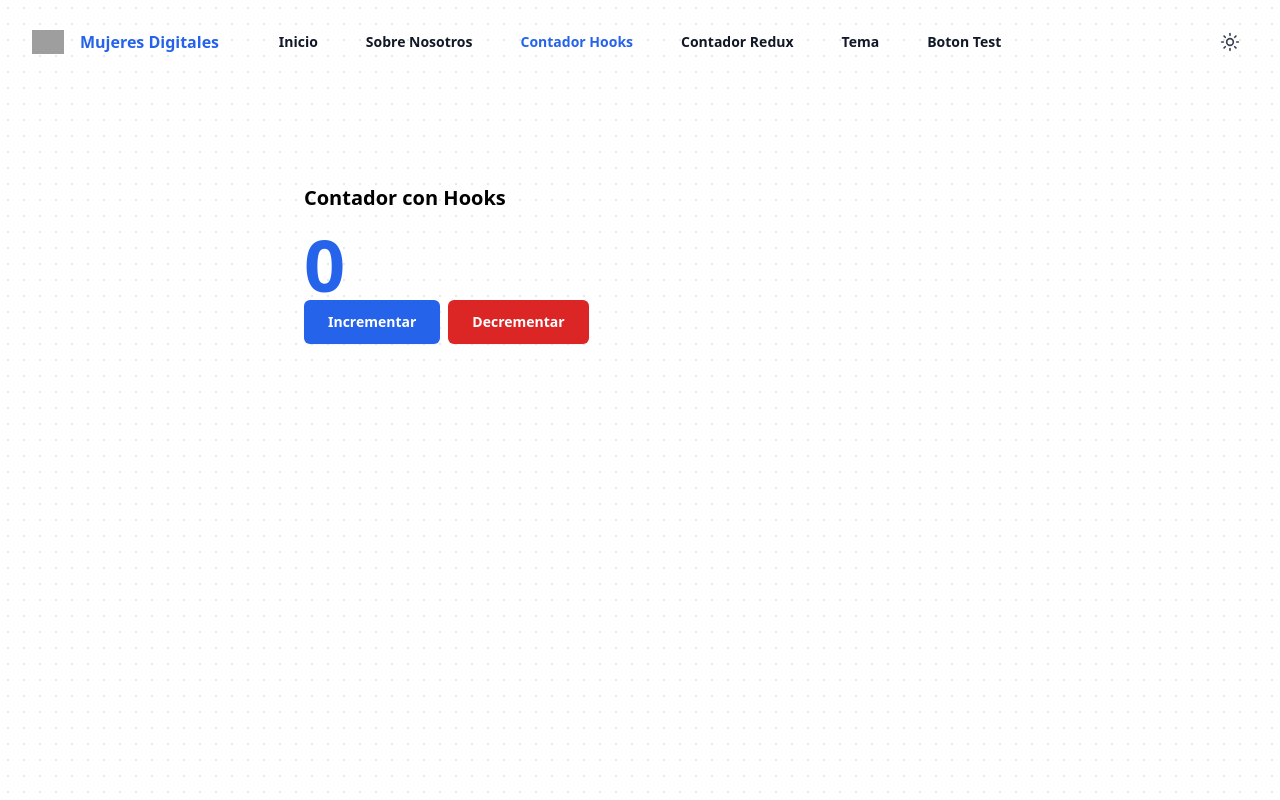
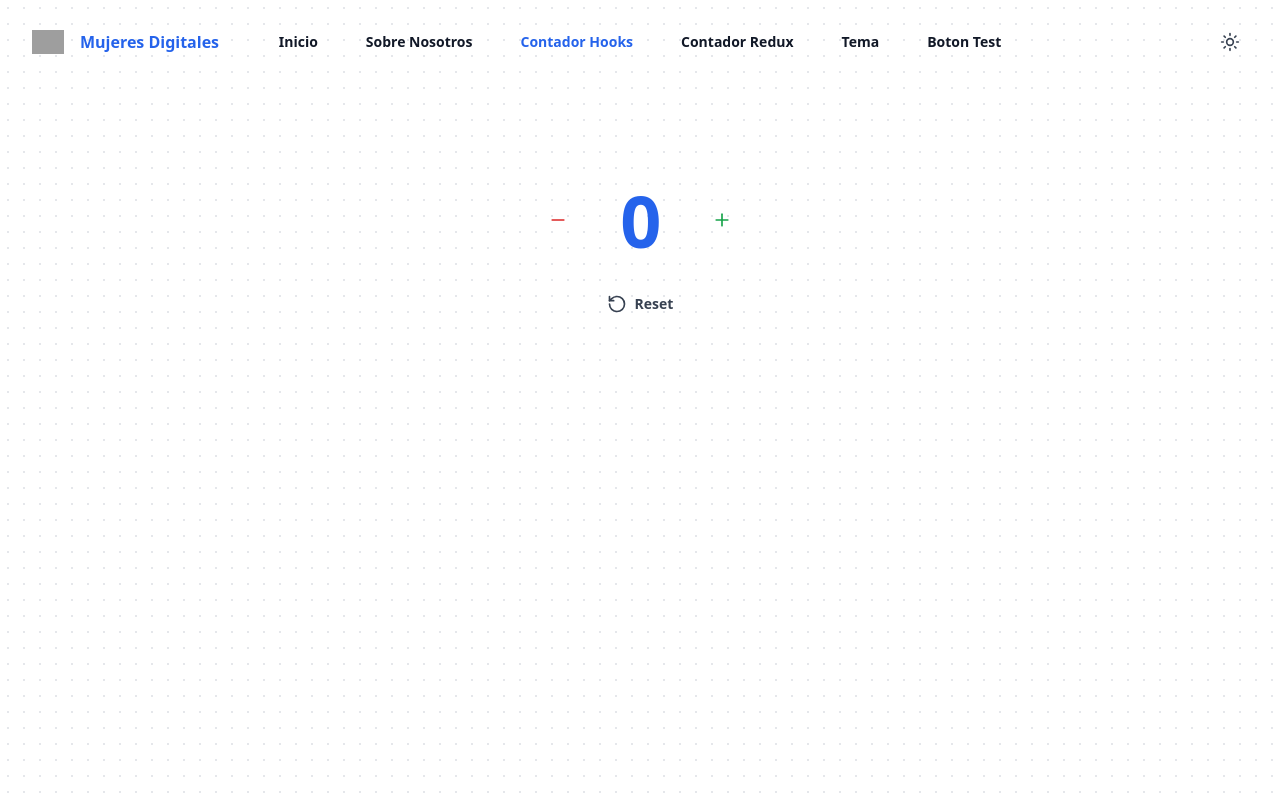
Before and after one commit to Karoll-e/taller-react-6, a React (Create React App) app: page /hooks-counter in a window 1280 px wide. Built offline with nearby package versions, Linux system fonts and the light colour scheme; grey boxes are pictures that could not be loaded.

Commit message:
Add ContadorHooks component

```diff
--- a/src/components/ContadorHooks.jsx
+++ b/src/components/ContadorHooks.jsx
@@ -1,4 +1,5 @@
-import React, { useState, useEffect } from 'react';
+import React, { useState, useEffect } from "react";
+import { Minus, Plus, RotateCcw } from "lucide-react";
 
 function ContadorHooks() {
   const [contador, setContador] = useState(0);
@@ -7,24 +8,42 @@ function ContadorHooks() {
     console.log(`El contador ha cambiado a: ${contador}`);
   }, [contador]);
 
+  const handleReset = () => {
+    setContador(0);
+  };
+
   return (
-      <div className="mx-auto max-w-2xl py-16 sm:py-24 lg:py-32">
-        <h2 className="text-xl font-bold mb-4">Contador con Hooks</h2>
-        <p className="text-4xl font-bold tracking-tight text-blue-600 sm:text-6xl md:text-7xl">{contador}</p>
-        <div className="space-x-2">
+    <div className="w-full mx-auto max-w-2xl px-4 py-8 sm:py-32 lg:py-32 flex flex-col items-center gap-4 sm:gap-7">
+      <div className="flex justify-center items-center gap-4 sm:gap-7 w-full">
         <button
-            onClick={() => setContador(prev => prev + 1)}
-            className="rounded-md bg-blue-600 px-6 py-3 text-sm font-semibold text-white shadow-sm hover:bg-blue-500 focus-visible:outline focus-visible:outline-2 focus-visible:outline-offset-2 focus-visible:outline-blue-600"
+          onClick={() => setContador((prev) => prev - 1)}
+          type="button"
+          className="p-2 sm:py-2.5 sm:px-6 text-sm rounded-lg font-semibold text-red-600 transition-all duration-500 hover:bg-indigo-100 hover:shadow-xs hover:text-indigo-700"
         >
-            Incrementar
+          <Minus className="h-4 w-4 sm:h-5 sm:w-5" />
         </button>
+
+        <p className="text-3xl sm:text-4xl md:text-6xl lg:text-7xl font-bold tracking-tight text-blue-600">
+          {contador}
+        </p>
+
         <button
-            onClick={() => setContador(prev => prev - 1)}
-            className="rounded-md bg-red-600 px-6 py-3 text-sm font-semibold text-white shadow-sm hover:bg-red-500 focus-visible:outline focus-visible:outline-2 focus-visible:outline-offset-2 focus-visible:outline-red-600"
+          onClick={() => setContador((prev) => prev + 1)}
+          type="button"
+          className="p-2 sm:py-2.5 sm:px-6 text-sm rounded-lg font-semibold text-green-600 transition-all duration-500 hover:bg-indigo-100 hover:shadow-xs hover:text-indigo-700"
         >
-            Decrementar
+          <Plus className="h-4 w-4 sm:h-5 sm:w-5" />
         </button>
       </div>
+
+      <button
+        onClick={handleReset}
+        type="button"
+        className="p-2 sm:py-2.5 sm:px-6 text-sm rounded-lg font-semibold text-gray-700 transition-all duration-500 hover:bg-indigo-100 hover:shadow-xs hover:text-indigo-700 flex items-center gap-1 sm:gap-2"
+      >
+        <RotateCcw className="h-4 w-4 sm:h-5 sm:w-5" />
+        <span className="text-xs sm:text-sm">Reset</span>
+      </button>
     </div>
   );
 }
```
Lines whose indentation alone changed are shown as unchanged.
